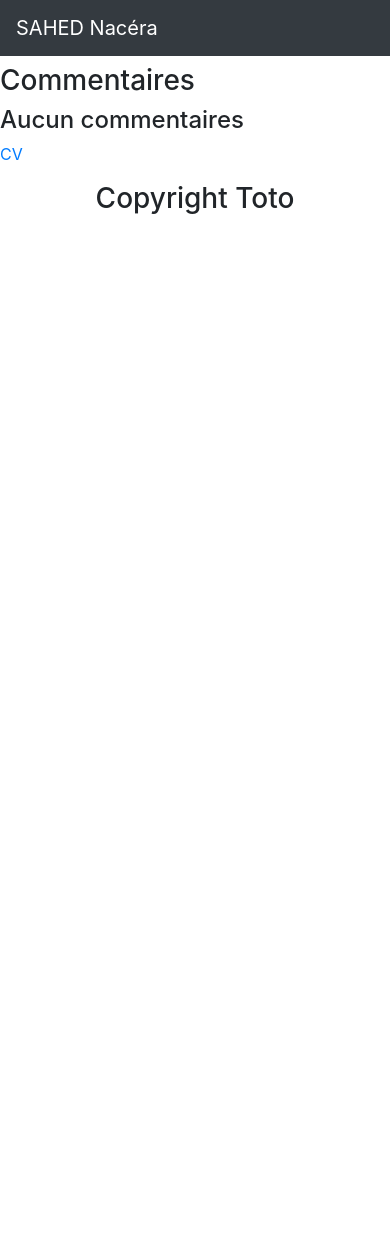
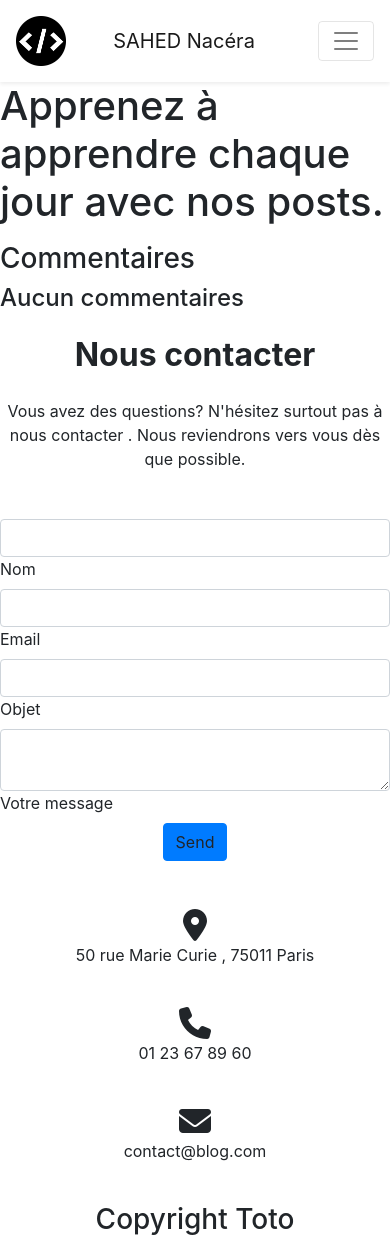
Before and after one commit to mickaelfardini/project_5, a PHP site: template templates/frontoffice/post.html.twig in a window 390 px wide. Before the commit the page ends 214 px from the top, so only its background shows below. Run offline with PHP 8.4, Linux system fonts and the light colour scheme; the template is opened without the code that fills it, so the values that code supplies are empty; some libraries are stand-ins or nearby versions.

Commit message:
add contact form and font awesome icons

```diff
--- a/templates/frontoffice/base.html.twig
+++ b/templates/frontoffice/base.html.twig
@@ -1,4 +1,5 @@
 <!doctype html>
+
 <html lang="fr">
     <head>
         <meta charset="utf-8">
@@ -6,51 +7,114 @@
         <!-- Bootstrap CSS -->
         <link rel="stylesheet" href="https://stackpath.bootstrapcdn.com/bootstrap/4.4.1/css/bootstrap.min.css" integrity="sha384-Vkoo8x4CGsO3+Hhxv8T/Q5PaXtkKtu6ug5TOeNV6gBiFeWPGFN9MuhOf23Q9Ifjh" crossorigin="anonymous">
         <link href="css/style.css" rel="stylesheet">
+        <script src="https://kit.fontawesome.com/68f4d8e92b.js" crossorigin="anonymous"></script>
     </head>
 
     <body>
+
         <!-- Navigation -->
-        <nav class="navbar navbar-expand-md navbar-dark bg-dark fixed-top">
-                <a class="navbar-brand" href="#">SAHED Nacéra</a>
-            <div class="collapse navbar-collapse">
-                <ul class="navbar-nav mr-auto">
-                    <li class="nav-item active">
-                        <a class="nav-link" href="#">Acceuil </a>
+
+        <nav class="navbar navbar-expand-lg navbar-light bg-white shadow-sm p-3">
+            <img src="/assets/favicon/favicon.jpg" width="50" height="50" class="d-inline-block align-top" >
+            <a class="navbar-brand" href="#">SAHED Nacéra</a>
+            <button class="navbar-toggler" type="button" data-toggle="collapse" data-target="#navbarResponsive" aria-controls="navbarResponsive" aria-expanded="false" aria-label="Toggle navigation">
+        <span class="navbar-toggler-icon"></span>
+    </button>
+            <div class="collapse navbar-collapse" id="navbarResponsive">
+                 <ul class="navbar-nav ml-auto">
+                    <li class="nav-item {% if url =='accueil' %} active {% endif %}">
+                    <a class="nav-link" href="/">Accueil</a>
                     </li>
-                    <li class="nav-item">
-                        <a class="nav-link" href="index.php?action=posts">Articles</a>
-                    </li>
-                    <li>
-                        {% if session.user %}
-                         <strong>{{ session.user.pseudo }}</strong>
-                         {{ session.user.email }}
-                        <a class="nav-link" href="index.php?action=logout">se déconnecter</a><br>
-                        {% else %}
-                        <a class="nav-link" href="index.php?action=login">se connecter</a><br>
-                        {% endif %}
-                    </li>
-                    <li>
-                        <a class="nav-link" href="index.php?action=signup"> s'inscrire</a><br>
-                    </li>
+                     <li class="nav-item {% if url == 'Posts' %} active {% endif %}">
+                     <a class="nav-link" href="/posts">Posts</a>
+                     </li>
+                </ul>
+            </div>
         </nav>
 
         <!-- Page Header -->
         <header>
-            <h1>Phrase d'accroche</h1>
+            <h1>Apprenez à apprendre chaque jour avec nos posts.</h1>
         </header>
 
         <main>
-            {% for message in flashes %}
-                <h2 class="danger"> {{ message }} </h2>
-            {% endfor %}
-            {% block content %}{% endblock %}
-          <a href="">CV</a><br>
-
+         {% block content %}
         <article>
         <h2>{{ post.title }}</h2>
         <p>{{ post.text }}</p>
         </article>
+        <a class="nav-link" href="/assets/cv/CV_NaceraSahed.pdf"> CV</a><br>
+
         </main>
+        {% endblock %}
+
+       <!-- Contact form -->
+
+        <section class="mb-4">
+            <h2 class="h1-responsive font-weight-bold text-center my-4">Nous contacter</h2>
+            <p class="text-center w-responsive mx-auto mb-5">Vous avez des questions? N'hésitez surtout pas à nous contacter . Nous reviendrons vers vous dès que possible.</p>
+        <div class="row">
+        <div class="col-md-9 mb-md-0 mb-5">
+            <form id="contact-form" name="contact-form" action="" method="POST">
+
+                <div class="row">
+                    <div class="col-md-6">
+                        <div class="md-form mb-0">
+                            <input type="text" id="name" name="name" class="form-control">
+                            <label for="name" class="">Nom</label>
+                        </div>
+                    </div>
+
+                    <div class="col-md-6">
+                        <div class="md-form mb-0">
+                            <input type="text" id="email" name="email" class="form-control">
+                            <label for="email" class="">Email</label>
+                        </div>
+                    </div>
+                </div>
+
+                <div class="row">
+                    <div class="col-md-12">
+                        <div class="md-form mb-0">
+                            <input type="text" id="subject" name="subject" class="form-control">
+                            <label for="subject" class="">Objet</label>
+                        </div>
+                    </div>
+                </div>
+
+                <div class="row">
+                    <div class="col-md-12">
+                        <div class="md-form">
+                            <textarea type="text" id="message" name="message" rows="2" class="form-control md-textarea"></textarea>
+                            <label for="message">Votre message</label>
+                        </div>
+                    </div>
+                </div>
+            </form>
+
+            <div class="text-center text-md-left">
+                <a class="btn btn-primary" onclick="document.getElementById('contact-form').submit();">Send</a>
+            </div>
+            <div class="status"></div>
+        </div>
+
+        <div class="col-md-3 text-center">
+            <ul class="list-unstyled mb-0">
+                <li><i class="fas fa-map-marker-alt fa-2x"></i>
+                    <p>50 rue Marie Curie , 75011 Paris</p>
+                </li>
+
+                <li><i class="fas fa-phone mt-4 fa-2x"></i>
+                    <p> 01 23 67 89 60</p>
+                </li>
+
+                <li><i class="fas fa-envelope mt-4 fa-2x"></i>
+                    <p>contact@blog.com</p>
+                </li>
+            </ul>
+        </div>
+    </div>
+</section>
 
         <footer class="footer text-center">
             <h3>Copyright Toto</h3>
@@ -61,4 +125,3 @@
     <script src="https://cdn.jsdelivr.net/npm/popper.js@1.16.0/dist/umd/popper.min.js" integrity="sha384-Q6E9RHvbIyZFJoft+2mJbHaEWldlvI9IOYy5n3zV9zzTtmI3UksdQRVvoxMfooAo" crossorigin="anonymous"></script>
     <script src="https://stackpath.bootstrapcdn.com/bootstrap/4.4.1/js/bootstrap.min.js" integrity="sha384-wfSDF2E50Y2D1uUdj0O3uMBJnjuUD4Ih7YwaYd1iqfktj0Uod8GCExl3Og8ifwB6" crossorigin="anonymous"></script>
     </body>
-</html>
```
Also changed, not shown: templates/frontoffice/layout/navbar.html.twig (added, +26 -0 lines), templates/frontoffice/layout/footer.html.twig (added).
